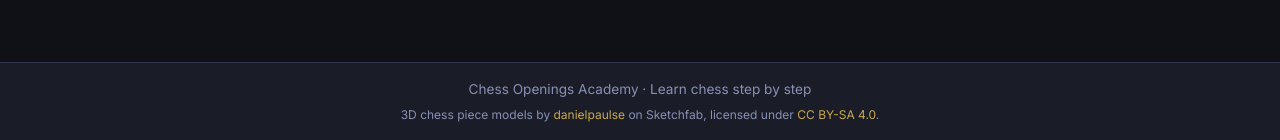
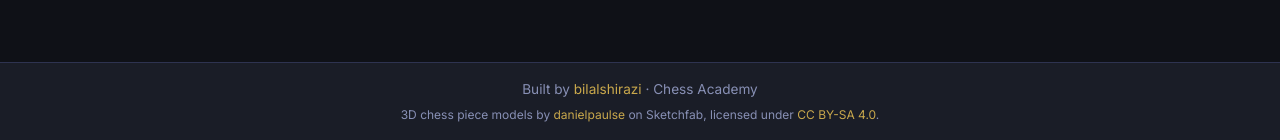
Before and after one commit to bilalshirazi/chess, a FastAPI app: page / in a window 1280 px wide. Shown: the part 1205-1345 px from the top of the page. Run offline with FastAPI, Linux system fonts and the light colour scheme; some libraries are stand-ins or nearby versions.

Commit message:
Link footer to bilalshirazi GitHub profile (#2)
* Link footer to bilalshirazi GitHub profile

https://claude.ai/code/session_01KGc2Z6PJG8aEZKybtgkKdN

* Fix workflow: restrict deploy to main, opt into Node.js 24

- deploy job now only runs on main branch pushes, avoiding the
  environment protection rule rejection on feature branches
- FORCE_JAVASCRIPT_ACTIONS_TO_NODE24=true silences the Node 20
  deprecation warnings ahead of the June 2026 forced cutover

https://claude.ai/code/session_01KGc2Z6PJG8aEZKybtgkKdN

---------

Co-authored-by: Claude <noreply@anthropic.com>

```diff
--- a/templates/base.html
+++ b/templates/base.html
@@ -31,7 +31,7 @@
   </main>
 
   <footer class="site-footer">
-    <p>Chess Openings Academy · Learn chess step by step</p>
+    <p>Built by <a href="https://github.com/bilalshirazi" target="_blank" rel="noopener">bilalshirazi</a> · Chess Academy</p>
     <p class="footer-attribution">
       3D chess piece models by
       <a href="https://sketchfab.com/danielpaulse" target="_blank" rel="noopener">danielpaulse</a>
```
Also changed, not shown: .github/workflows/deploy.yml.
